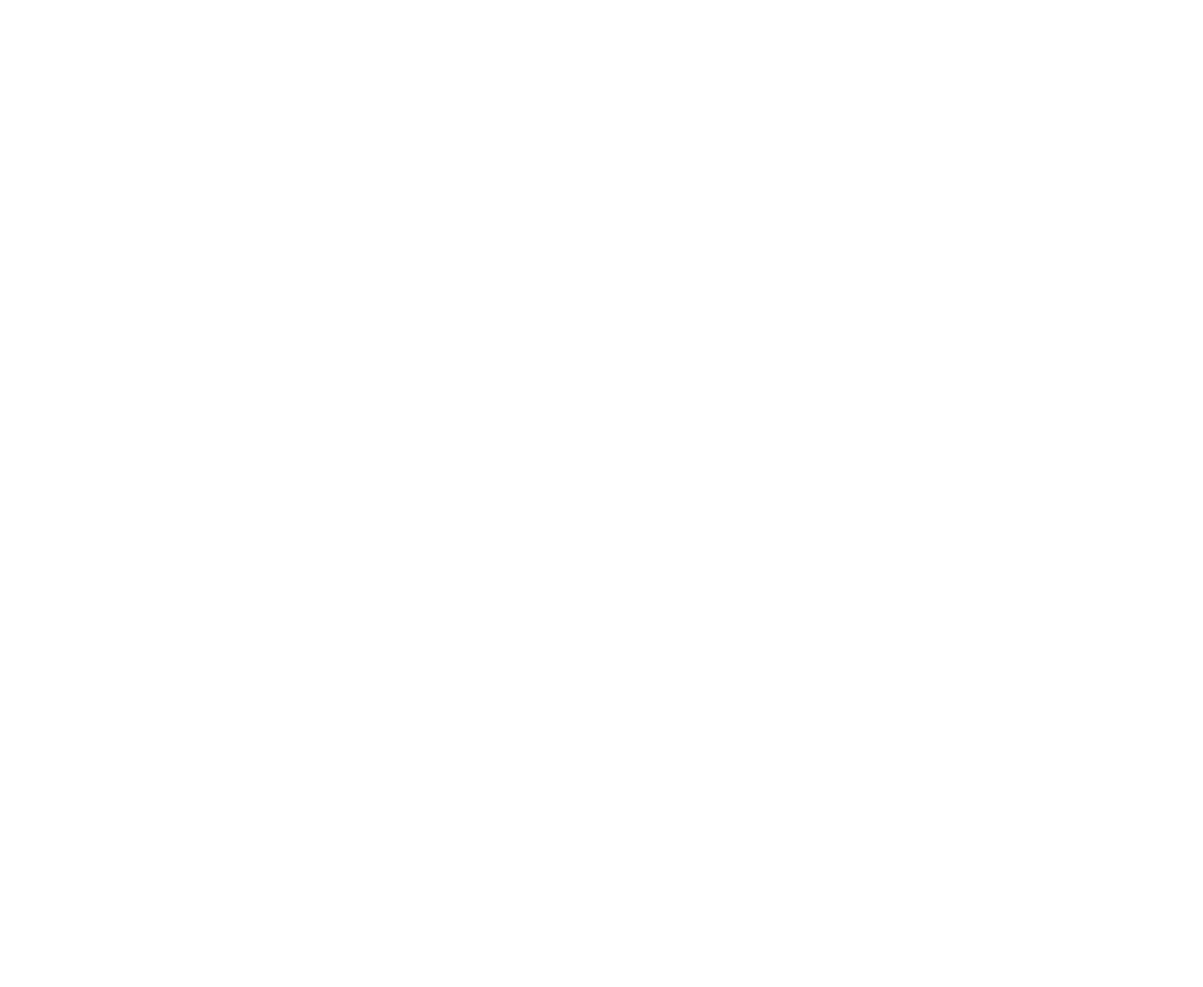
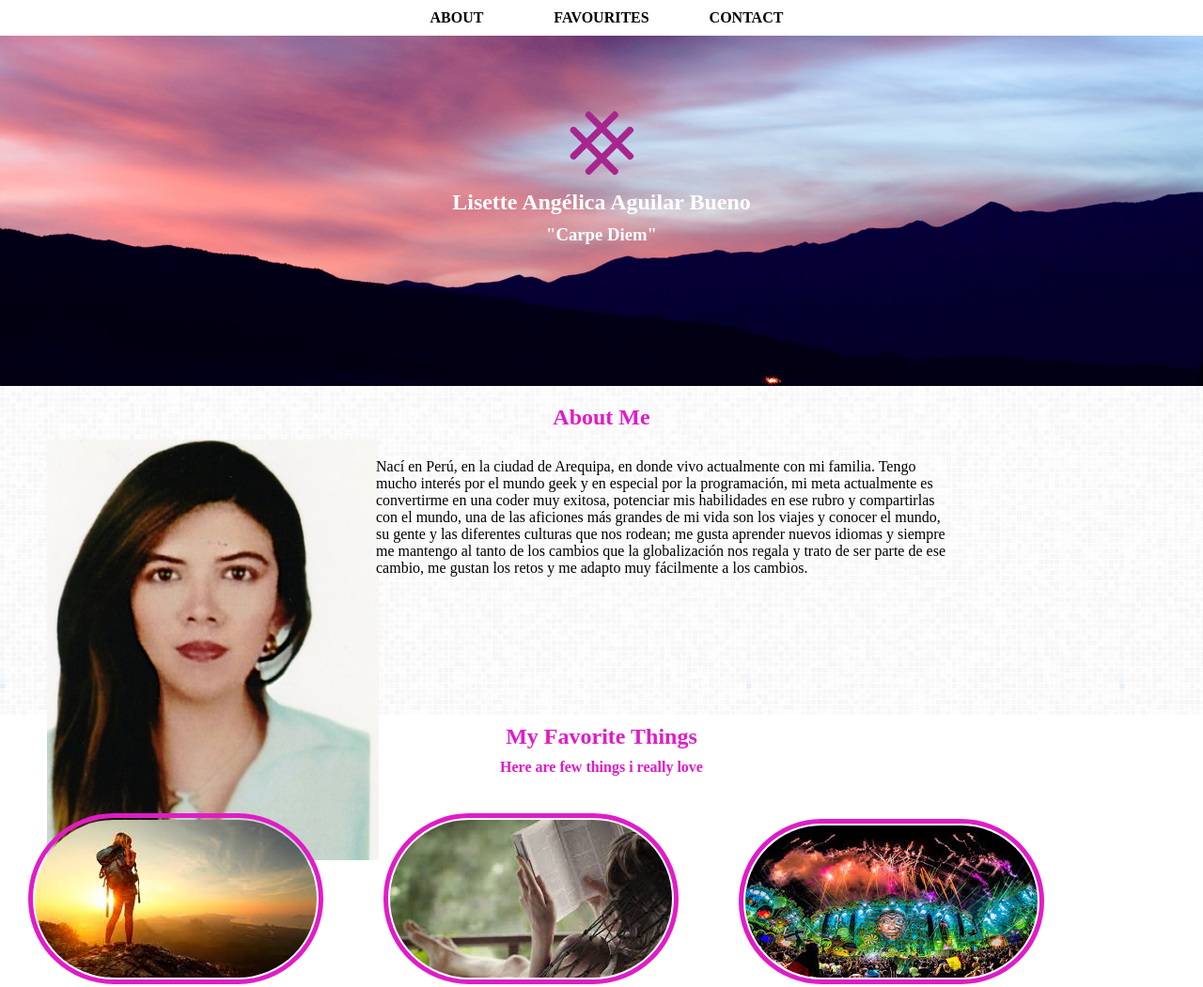
Before and after one commit to lisettecode/my-cute-page, a plain HTML site: page index.html in a window 1280 px wide. Shown: the top 1051 px of the page at 94% size. Before the commit the page ends 800 px from the top, so only its background shows below. Drawn offline with Linux system fonts and the light colour scheme.

Commit message:
Funcionando

```diff
--- /dev/null
+++ b/css/grid-system.css
@@ -0,0 +1,100 @@
+/* GLOBAL */
+* {
+  box-sizing: border-box;
+  margin: 0;
+  padding: 0;
+}
+
+/* Grid system */
+
+.container-fluid {
+	width:90%;
+	margin: 0px auto;
+}
+
+.container {
+	width: 100%;
+	/*padding-left: 14px;
+	padding-right: 14px;*/
+	margin-left: 0px;
+	margin-right: 0px;
+}
+
+.row {
+	/*margin-left: -14px;
+	margin-right: -14px;*/
+}
+
+.row:before, .row:after{
+  content: " ";
+  display: table;
+}
+.row:after {
+  clear: both;
+}
+
+[class*="col-"] {
+	min-height: 7px;
+	padding: 0px;
+	float: left;
+}
+
+.col-1 {
+	/* (1 / 12) x 100 */
+	width: 8.333333%;
+}
+
+.col-2 {
+	/* (2 / 12) x 100 */
+	width: 16.666667%;
+}
+
+.col-3 {
+	/* (3 / 12) x 100 */
+	width: 25%;
+}
+
+.col-4 {
+	/* (4 / 12) x 100 */
+	width: 33.333333%;
+}
+
+.col-5 {
+	/* (5 / 12) x 100 */
+	width: 41.666667%;
+}
+
+.col-6 {
+	/* (6 / 12) x 100 */
+	width: 50%;
+}
+
+.col-7 {
+	/* (7 / 12) x 100 */
+	width: 58.333333%;
+}
+
+.col-8 {
+	/* (8 / 12) x 100 */
+	width: 66.666667%;
+}
+
+.col-9 {
+	/* (9 / 12) x 100 */
+	width: 75%;
+}
+
+.col-10 {
+	/* (10 / 12) x 100 */
+	width: 83.333333%;
+}
+
+.col-11 {
+	/* (11 / 12) x 100 */
+	width: 91.666667%;
+}
+
+.col-12 {
+	/* (12 / 12) x 100 */
+	width: 100%;
+}
--- a/css/main.css
+++ b/css/main.css
@@ -1 +1,97 @@
-/* Inserta tu CSS aqui */
+.container2{
+	background-image: url("../images/background.jpg");
+	background-size:cover;
+	color: white;
+	padding-top: 80px;
+	text-align: center;
+	padding-bottom: 150px;
+}
+
+.container{
+	text-align: center;
+
+}
+
+.logo{
+	text-align: center;
+
+}
+ul li a{
+	color: black;
+	text-decoration: none;
+	text-align: center;
+
+}
+
+ul li{
+	display: inline-block;
+	width: 150px;
+	padding-top: 10px;
+	padding-bottom:10px;
+
+}
+.container3{
+	background-image: url(../images/tile1.png);
+	height: 350px;
+	padding-top: 0px;
+
+}
+
+.profile-img {
+
+	width: 20px;
+	height: 20px;
+	padding:2px;
+	margin-left: 50px;
+	margin-right: 20px;
+	border-style: solid black 1px;
+}
+
+p{
+
+	padding-right: 50px;
+	margin-left: 400px;
+
+
+}
+
+h2{
+	text-align: center;
+	color: #E01CC7;
+	padding-top: 10px;
+
+}
+
+h4{
+	color: #E01CC7;
+	text-align: center;
+	padding:10px;
+}
+.favorito{
+
+	margin:  30px 30px;
+	border-radius: 200px 200px;
+	border: solid #E01CC7 5px;
+	padding: 2px;
+
+}
+footer{
+
+	background-image: url(../images/tile2.png);
+	padding:40px;
+	margin-top: 20px;
+	text-align: center;
+
+}
+.redes{
+	padding-left: 30px;
+}
+
+.title-section{
+	color: #E01CC7;
+	text-align: center;
+	padding-top: 20px;
+}
+h1{
+	padding:10px;
+}
--- a/index.html
+++ b/index.html
@@ -2,9 +2,73 @@
 <html>
   <head>
     <link type='text/css' rel='stylesheet' href='http://fonts.googleapis.com/css?family=Oswald'>
-    <!-- Inserta tu código aqui -->
+    <link rel="stylesheet" href="css/main.css">
+	<link rel="shortcut icon" hre="favicon.ico" >
+	<link rel="stylesheet" href="css/grid-system.css">
   </head>
   <body>
-    <!-- Inserta tu código aqui -->
+    <header>
+    	<div class="container">
+    		<div class="row">
+    			<div class="col-12">
+    				<ul>
+    					<li><a href="#nowhere"><strong>ABOUT</strong></a></li>
+    					<li><a href="#nowhere"><strong>FAVOURITES</strong></a></li>
+    					<li><a href="#nowhere"><strong>CONTACT</strong></a></li>
+					</ul>
+    			</div>
+       		</div>
+    	</div>
+    </header>
+    <section>
+    	<div class="container2">
+    		<div class="row">
+    			<div class="col-12">
+    				<img class="logo" src="images/logo.png">
+    				<h1>Lisette Angélica Aguilar Bueno</h1>
+    				<h3>"Carpe Diem"</h3>
+    			</div>
+    		</div>
+    	</div>
+    </section>
+    <section>
+    	<div class="container3">
+	  			<h1 class="title-section">About Me</h1>
+		  			<div class="row">
+						<div class="col-2 profile-img">
+							<img src="images/YO.jpg">
+						</div>
+						<div class="col-10 profile-text">
+							<p>Nací en Perú, en la ciudad de Arequipa, en donde vivo actualmente con mi familia. Tengo mucho interés por el mundo geek y en especial por la programación, mi meta actualmente es convertirme en una coder muy exitosa, potenciar mis habilidades en ese rubro y compartirlas con el mundo, una de las aficiones más grandes de mi vida son los viajes y conocer el mundo, su gente y las diferentes culturas que nos rodean; me gusta aprender nuevos idiomas y siempre me mantengo al tanto de los cambios que la globalización nos regala y trato de ser parte de ese cambio, me gustan los retos y me adapto muy fácilmente a los cambios.</p>
+						</div>
+		  			</div>
+		  		</div>
+    </section>
+    <section>
+        <div class="container4">
+	    	<div class="row">
+	    		<div class="col-12">
+	    			<h2>My Favorite Things</h2>
+	    			<h4>Here are few things i really love</h4>
+	    			<img class="favorito" src="images/traveler.jpg">
+	    			<img class="favorito" src="images/leer.jpg">
+	    			<img class="favorito" src="images/tom2.jpg">
+	    			<img class="favorito" src="images/fotografia.jpg">
+	    		</div>
+    	    </div>
+    	</div>
+    </section>
+    <footer>
+    	<div class="container5">
+    		<div class="row">
+    			<div class="col-12">
+					<h4>Contac Me</h4>
+					<img class="redes" src="images/twitter.png">
+					<img class="redes" src="images/facebook.png">
+					<img class="redes" src="images/linkedin.png">
+    			</div>
+    		</div>
+    	</div>
+    </footer>
   </body>
 </html>
```
